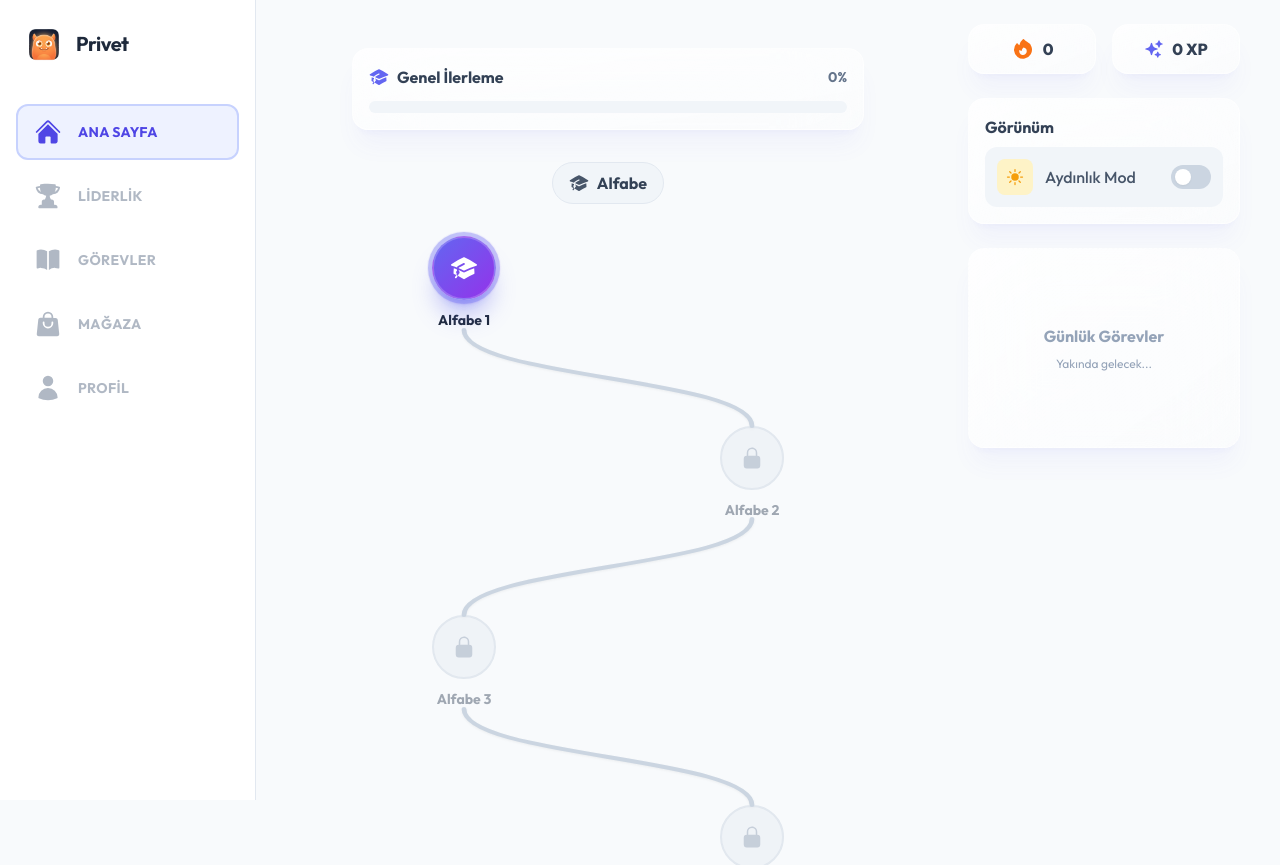
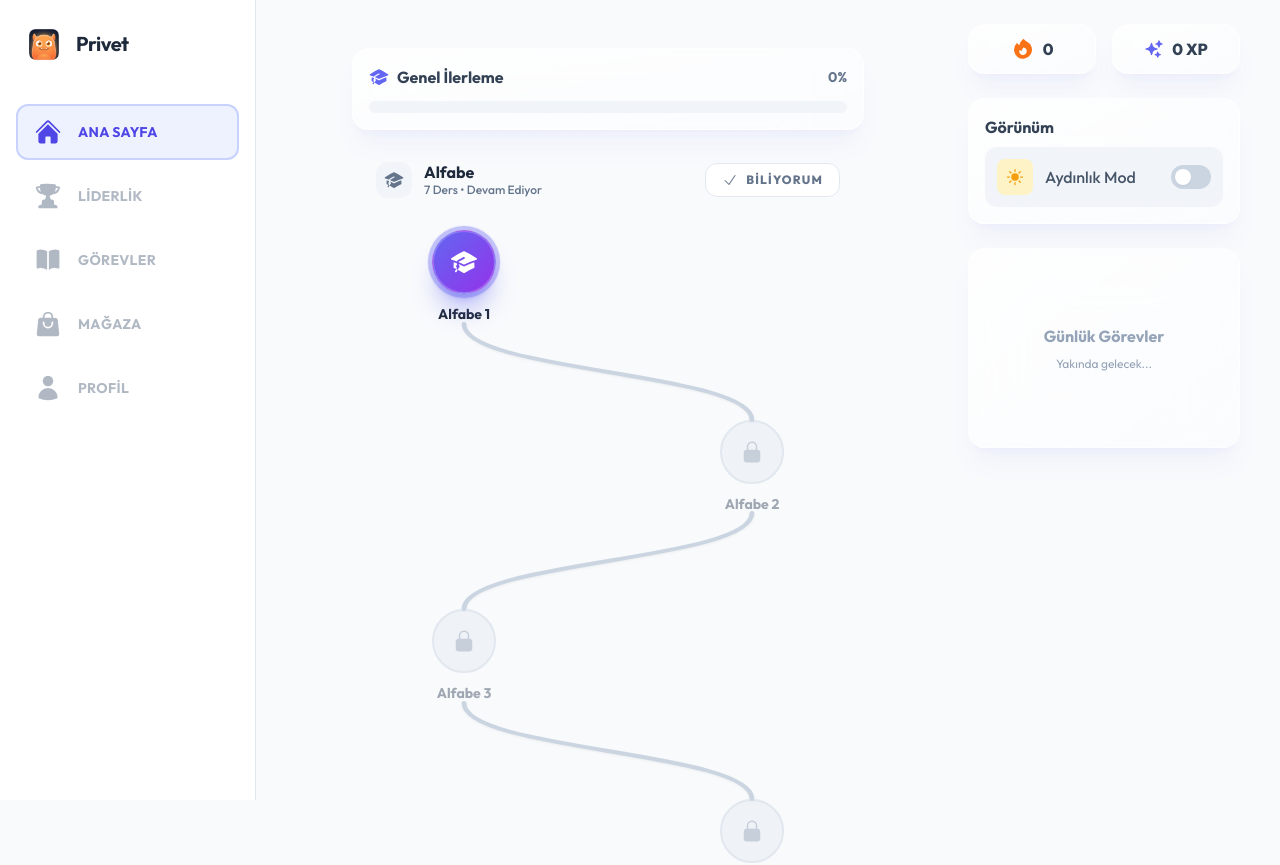
Before and after one commit to gorkembayraktar/poyehali, a React (Vite) app: page / in a window 1280 px wide. Shown: the top 865 px of the page. Built offline with nearby package versions, Linux system fonts and the light colour scheme.

Commit message:
v 0.0.115 i know that module section

```diff
--- a/src/components/learning-path/LearningPath.jsx
+++ b/src/components/learning-path/LearningPath.jsx
@@ -1,54 +1,77 @@
+import { useState, useRef, useEffect } from 'react'
 import { motion } from 'framer-motion'
 import { useNavigate } from 'react-router-dom'
-import { HiSparkles, HiFire, HiAcademicCap, HiBookOpen, HiSpeakerWave, HiExclamationTriangle, HiCalculator, HiSwatch, HiChatBubbleLeftRight, HiArrowPath, HiBolt, HiTrophy } from 'react-icons/hi2'
+import { HiSparkles, HiFire, HiAcademicCap, HiBookOpen, HiSpeakerWave, HiExclamationTriangle, HiCalculator, HiSwatch, HiChatBubbleLeftRight, HiArrowPath, HiBolt, HiTrophy, HiCheck, HiLockClosed } from 'react-icons/hi2'
 import { learningPath, sections } from '../../data/learningPath'
+import { lessonIcons, sectionIcons } from '../../constants/icons'
 import { useProgress } from '../../contexts/ProgressContext'
 import PathNode from './PathNode'
 
-// Icon mapping for lessons
-export const lessonIcons = {
-    alphabet_1: HiAcademicCap,
-    alphabet_2: HiAcademicCap,
-    alphabet_3: HiAcademicCap,
-    alphabet_4: HiAcademicCap,
-    alphabet_5: HiAcademicCap,
-    alphabet_6: HiAcademicCap,
-    alphabet_gate: HiBolt,
-    phonetic_1: HiSpeakerWave,
-    phonetic_2: HiSpeakerWave,
-    phonetic_3: HiSpeakerWave,
-    phonetic_gate: HiBolt,
-    confusion_1: HiExclamationTriangle,
-    confusion_2: HiExclamationTriangle,
-    confusion_3: HiExclamationTriangle,
-    master_gate: HiTrophy,
-    numbers_1: HiCalculator,
-    numbers_2: HiCalculator,
-    colors: HiSwatch,
-    daily_words: HiBookOpen,
-    simple_phrases: HiChatBubbleLeftRight,
-    daily_loop: HiArrowPath
-}
-
-// Section icons
-export const sectionIcons = {
-    alphabet: HiAcademicCap,
-    phonetics: HiSpeakerWave,
-    confusion: HiExclamationTriangle,
-    vocabulary: HiBookOpen,
-    practice: HiArrowPath
-}
-
 function LearningPath() {
     const navigate = useNavigate()
-    const { getLessonState, getOverallProgress, streak } = useProgress()
+    const { getLessonState, getOverallProgress, streak, masterSection, masteredSections, getActiveLesson } = useProgress()
     const overallProgress = getOverallProgress()
+    const activeLesson = getActiveLesson()
+    const activeNodeRef = useRef(null)
+
+    const [confirmingMastery, setConfirmingMastery] = useState(null)
+
+    // Auto-scroll logic
+    useEffect(() => {
+        // Prevent browser's default scroll restoration to avoid conflicts
+        if ('scrollRestoration' in window.history) {
+            window.history.scrollRestoration = 'manual'
+        }
+
+        const savedScrollPos = sessionStorage.getItem('path_scroll_pos')
+
+        if (savedScrollPos) {
+            const pos = parseInt(savedScrollPos)
+            const timer = setTimeout(() => {
+                window.scrollTo(0, pos)
+                // We keep the item for a bit longer to handle React StrictMode double-mount in dev
+                // It will be cleared on the next fresh entry or after 1 second
+                setTimeout(() => sessionStorage.removeItem('path_scroll_pos'), 1000)
+            }, 50)
+            return () => clearTimeout(timer)
+        } else {
+            // Initial/Fresh entry: Smooth scroll to active lesson
+            const timer = setTimeout(() => {
+                if (activeNodeRef.current) {
+                    activeNodeRef.current.scrollIntoView({
+                        behavior: 'smooth',
+                        block: 'center'
+                    })
+                }
+            }, 600)
+            return () => clearTimeout(timer)
+        }
+
+        return () => {
+            if ('scrollRestoration' in window.history) {
+                window.history.scrollRestoration = 'auto'
+            }
+        }
+    }, [])
 
     const handleLessonClick = (lesson) => {
+        // Save scroll position for restoration when coming back
+        sessionStorage.setItem('path_scroll_pos', window.scrollY.toString())
         navigate(`/lesson/${lesson.id}`)
     }
 
-    // Group lessons by section
+    const handleMasterSection = (sectionId, title) => {
+        if (confirmingMastery === sectionId) {
+            masterSection(sectionId)
+            setConfirmingMastery(null)
+        } else {
+            setConfirmingMastery(sectionId)
+            setTimeout(() => {
+                setConfirmingMastery(prev => prev === sectionId ? null : prev)
+            }, 3000)
+        }
+    }
+
     const groupedLessons = learningPath.reduce((acc, lesson) => {
         const section = lesson.section
         if (!acc[section]) {
@@ -58,9 +81,17 @@ function LearningPath() {
         return acc
     }, {})
 
+    const sectionOrder = ['alphabet', 'phonetics', 'confusion', 'vocabulary', 'practice']
+
+    const isSectionComplete = (sectionId) => {
+        if (masteredSections && masteredSections[sectionId]) return true
+        const sectionLessons = groupedLessons[sectionId] || []
+        if (sectionLessons.length === 0) return false
+        return sectionLessons.every(l => getLessonState(l.id) === 'completed')
+    }
+
     return (
         <div className="min-h-screen pb-20">
-            {/* Header with progress */}
             <motion.div
                 initial={{ opacity: 0, y: -20 }}
                 animate={{ opacity: 1, y: 0 }}
@@ -79,7 +110,6 @@ function LearningPath() {
                         </span>
                     </div>
 
-                    {/* Progress bar */}
                     <div className="h-3 bg-slate-100 dark:bg-white/5 rounded-full overflow-hidden">
                         <motion.div
                             className="h-full bg-gradient-to-r from-indigo-500 via-purple-500 to-pink-500"
@@ -91,12 +121,17 @@ function LearningPath() {
                 </div>
             </motion.div>
 
+            <div className="max-w-lg mx-auto px-4">
+                {sectionOrder.map((sectionKey, sectionIndex) => {
+                    const sectionLessons = groupedLessons[sectionKey] || []
+                    if (sectionLessons.length === 0) return null
 
-            {/* Learning Path - Zigzag Layout */}
-            <div className="max-w-lg mx-auto px-4">
-                {Object.entries(groupedLessons).map(([sectionKey, sectionLessons], sectionIndex) => {
-                    const section = sections[sectionKey]
+                    const section = (sections && sections[sectionKey]) || { title: sectionKey }
                     const SectionIcon = sectionIcons[sectionKey] || HiBookOpen
+                    const isMastered = isSectionComplete(sectionKey)
+
+                    const prevSectionId = sectionIndex > 0 ? sectionOrder[sectionIndex - 1] : null
+                    const isLocked = prevSectionId ? !isSectionComplete(prevSectionId) : false
 
                     return (
                         <motion.div
@@ -104,24 +139,65 @@ function LearningPath() {
                             initial={{ opacity: 0 }}
                             animate={{ opacity: 1 }}
                             transition={{ delay: sectionIndex * 0.1 }}
-                            className="mb-12"
+                            className={`mb-12 ${isLocked ? 'opacity-50 grayscale-[0.5]' : ''}`}
                         >
-                            {/* Section Header */}
-                            <div className="text-center mb-8">
+                            <div className="flex items-center justify-between mb-8 px-2">
                                 <motion.div
-                                    initial={{ scale: 0.9, opacity: 0 }}
-                                    animate={{ scale: 1, opacity: 1 }}
-                                    transition={{ delay: sectionIndex * 0.1 + 0.1 }}
-                                    className="inline-flex items-center gap-2 px-4 py-2 rounded-full bg-slate-100 dark:bg-slate-800/50 border border-slate-200 dark:border-slate-700"
+                                    initial={{ x: -20, opacity: 0 }}
+                                    animate={{ x: 0, opacity: 1 }}
+                                    className="flex items-center gap-3"
                                 >
-                                    <SectionIcon className="w-5 h-5 text-slate-600 dark:text-slate-400" />
-                                    <span className="font-bold text-slate-700 dark:text-slate-300">
-                                        {section.title}
+                                    <div className={`p-2 rounded-xl ${isMastered ? 'bg-emerald-500 text-white' : 'bg-slate-100 dark:bg-white/5 text-slate-500'}`}>
+                                        <SectionIcon className="w-5 h-5" />
+                                    </div>
+                                    <div>
+                                        <h3 className="font-bold text-slate-800 dark:text-white leading-tight">
+                                            {section.title}
+                                        </h3>
+                                        <p className="text-xs text-slate-500 dark:text-slate-400 font-medium">
+                                            {sectionLessons.length} Ders • {isMastered ? 'Tamamlandı' : isLocked ? 'Kilitli' : 'Devam Ediyor'}
+                                        </p>
+                                    </div>
+                                </motion.div>
+
+                                <button
+                                    onClick={() => !isMastered && !isLocked && handleMasterSection(sectionKey, section.title)}
+                                    className={`
+                                        group relative flex items-center gap-2 px-4 py-2 rounded-xl border transition-all duration-500 overflow-hidden
+                                        ${isMastered
+                                            ? 'bg-emerald-500 border-emerald-500 text-white shadow-lg shadow-emerald-500/20'
+                                            : isLocked
+                                                ? 'bg-slate-100 dark:bg-white/5 border-transparent text-slate-400 cursor-not-allowed'
+                                                : confirmingMastery === sectionKey
+                                                    ? 'bg-amber-500 border-amber-500 text-white shadow-lg shadow-amber-500/20 animate-pulse'
+                                                    : 'bg-white dark:bg-white/5 border-slate-200 dark:border-white/10 text-slate-500 hover:border-emerald-500 hover:text-emerald-500 dark:hover:text-emerald-400'
+                                        }
+                                    `}
+                                >
+                                    {(isMastered || (confirmingMastery === sectionKey && !isLocked)) && (
+                                        <motion.div
+                                            initial={{ scale: 0, opacity: 0 }}
+                                            animate={{ scale: 1, opacity: 1 }}
+                                            className={`absolute inset-0 -z-10 ${isMastered ? 'bg-gradient-to-r from-emerald-600 to-emerald-400' : 'bg-amber-500'}`}
+                                        />
+                                    )}
+
+                                    {isLocked ? (
+                                        <HiLockClosed className="w-4 h-4" />
+                                    ) : (
+                                        <HiCheck className={`w-4 h-4 transition-transform duration-500 ${(isMastered || confirmingMastery === sectionKey) ? 'scale-125' : 'group-hover:scale-110'}`} />
+                                    )}
+
+                                    <span className="text-xs font-black uppercase tracking-widest">
+                                        {isMastered ? 'BİLDİĞİM' : isLocked ? 'KİLİTLİ' : confirmingMastery === sectionKey ? 'EMİN MİSİN?' : 'BİLİYORUM'}
                                     </span>
-                                </motion.div>
+
+                                    {!isMastered && !isLocked && confirmingMastery !== sectionKey && (
+                                        <div className="absolute inset-0 bg-emerald-500/10 opacity-0 group-hover:opacity-100 transition-opacity pointer-events-none" />
+                                    )}
+                                </button>
                             </div>
 
-                            {/* Zigzag Path */}
                             <div className="relative">
                                 {sectionLessons.map((lesson, lessonIndex) => {
                                     const globalIndex = learningPath.findIndex(l => l.id === lesson.id)
@@ -129,13 +205,16 @@ function LearningPath() {
                                     const nextLesson = sectionLessons[lessonIndex + 1]
                                     const nextState = nextLesson ? getLessonState(nextLesson.id) : null
 
-                                    // Zigzag: alternate left and right
                                     const isLeft = lessonIndex % 2 === 0
                                     const isLast = lessonIndex === sectionLessons.length - 1
+                                    const isActive = lesson.id === activeLesson?.id
 
                                     return (
-                                        <div key={lesson.id} className="relative">
-                                            {/* Node Row */}
+                                        <div
+                                            key={lesson.id}
+                                            className="relative"
+                                            ref={isActive ? activeNodeRef : null}
+                                        >
                                             <div className={`flex items-center ${isLeft ? 'justify-start' : 'justify-end'}`}>
                                                 <div className={`${isLeft ? 'ml-8 md:ml-16' : 'mr-8 md:mr-16'}`}>
                                                     <PathNode
@@ -146,7 +225,6 @@ function LearningPath() {
                                                 </div>
                                             </div>
 
-                                            {/* Curved Connector to Next */}
                                             {!isLast && (
                                                 <svg
                                                     className="w-full h-24 overflow-visible"
@@ -164,7 +242,6 @@ function LearningPath() {
                                                         strokeLinecap="round"
                                                         className="dark:stroke-slate-600 drop-shadow-sm"
                                                     />
-                                                    {/* Animated dot for active connection */}
                                                     {currentState === 'completed' && (nextState === 'active' || nextState === 'in_progress') && (
                                                         <motion.circle
                                                             r="6"
@@ -190,8 +267,7 @@ function LearningPath() {
                                 })}
                             </div>
 
-                            {/* Section divider */}
-                            {sectionIndex < Object.keys(groupedLessons).length - 1 && (
+                            {sectionIndex < sectionOrder.length - 1 && (
                                 <div className="flex justify-center py-6">
                                     <div className="flex flex-col items-center gap-1">
                                         <div className="w-2 h-2 rounded-full bg-slate-300 dark:bg-slate-600" />
@@ -203,8 +279,6 @@ function LearningPath() {
                     )
                 })}
             </div>
-
-            {/* Bottom spacing */}
             <div className="h-20" />
         </div>
     )
--- a/src/components/learning-path/PathNode.jsx
+++ b/src/components/learning-path/PathNode.jsx
@@ -1,7 +1,7 @@
 import { motion } from 'framer-motion'
 import { HiLockClosed, HiCheck, HiSparkles } from 'react-icons/hi2'
 import { useProgress } from '../../contexts/ProgressContext'
-import { lessonIcons } from './LearningPath'
+import { lessonIcons } from '../../constants/icons'
 
 const colorClasses = {
     indigo: {
--- /dev/null
+++ b/src/constants/icons.js
@@ -0,0 +1,35 @@
+import { HiAcademicCap, HiBookOpen, HiSpeakerWave, HiExclamationTriangle, HiCalculator, HiSwatch, HiChatBubbleLeftRight, HiArrowPath, HiBolt, HiTrophy } from 'react-icons/hi2'
+
+// Icon mapping for lessons
+export const lessonIcons = {
+    alphabet_1: HiAcademicCap,
+    alphabet_2: HiAcademicCap,
+    alphabet_3: HiAcademicCap,
+    alphabet_4: HiAcademicCap,
+    alphabet_5: HiAcademicCap,
+    alphabet_6: HiAcademicCap,
+    alphabet_gate: HiBolt,
+    phonetic_1: HiSpeakerWave,
+    phonetic_2: HiSpeakerWave,
+    phonetic_3: HiSpeakerWave,
+    phonetic_gate: HiBolt,
+    confusion_1: HiExclamationTriangle,
+    confusion_2: HiExclamationTriangle,
+    confusion_3: HiExclamationTriangle,
+    master_gate: HiTrophy,
+    numbers_1: HiCalculator,
+    numbers_2: HiCalculator,
+    colors: HiSwatch,
+    daily_words: HiBookOpen,
+    simple_phrases: HiChatBubbleLeftRight,
+    daily_loop: HiArrowPath
+}
+
+// Section icons
+export const sectionIcons = {
+    alphabet: HiAcademicCap,
+    phonetics: HiSpeakerWave,
+    confusion: HiExclamationTriangle,
+    vocabulary: HiBookOpen,
+    practice: HiArrowPath
+}
--- a/src/contexts/ProgressContext.jsx
+++ b/src/contexts/ProgressContext.jsx
@@ -8,6 +8,7 @@ const STORAGE_KEY = 'russian_learning_progress'
 // Initial progress state
 const initialProgress = {
     completedLessons: {}, // { lessonId: { score, completedAt, attempts } }
+    masteredSections: {}, // { sectionId: true }
     currentLesson: 'alphabet_1',
     gateScores: {},
     lessonProgress: {}, // { lessonId: { stage, stageIndex, answers } }
@@ -25,7 +26,8 @@ export function ProgressProvider({ children }) {
             const saved = localStorage.getItem(STORAGE_KEY)
             if (saved) {
                 try {
-                    return JSON.parse(saved)
+                    const parsed = JSON.parse(saved)
+                    return { ...initialProgress, ...parsed }
                 } catch (e) {
                     console.error('Failed to parse progress:', e)
                 }
@@ -195,6 +197,43 @@ export function ProgressProvider({ children }) {
         return passed
     }, [])
 
+    // Master an entire section
+    const masterSection = useCallback((sectionId) => {
+        const sectionLessons = learningPath.filter(l => l.section === sectionId)
+
+        setProgress(prev => {
+            const newProgress = { ...prev }
+            const now = new Date().toISOString()
+
+            // Mark all lessons as completed
+            sectionLessons.forEach(lesson => {
+                if (!newProgress.completedLessons[lesson.id]) {
+                    newProgress.completedLessons[lesson.id] = {
+                        score: 100,
+                        passed: true,
+                        completedAt: now,
+                        attempts: 1,
+                        isAutoMastered: true
+                    }
+
+                    if (lesson.type === 'gate') {
+                        newProgress.gateScores[lesson.id] = 100
+                    }
+
+                    // Award some XP
+                    newProgress.totalXP += 25
+                }
+            })
+
+            newProgress.masteredSections = {
+                ...prev.masteredSections,
+                [sectionId]: true
+            }
+
+            return newProgress
+        })
+    }, [])
+
     // Reset all progress
     const resetProgress = useCallback(() => {
         setProgress(initialProgress)
@@ -227,11 +266,13 @@ export function ProgressProvider({ children }) {
         startLesson,
         updateLessonProgress,
         completeLesson,
+        masterSection,
         resetProgress,
         getOverallProgress,
         getSectionProgress,
         streak: progress.streak,
-        totalXP: progress.totalXP
+        totalXP: progress.totalXP,
+        masteredSections: progress.masteredSections
     }
 
     return (
```
